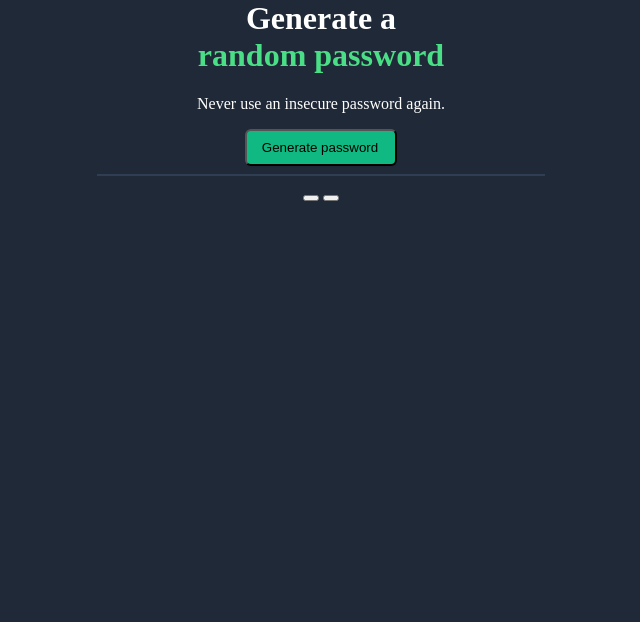
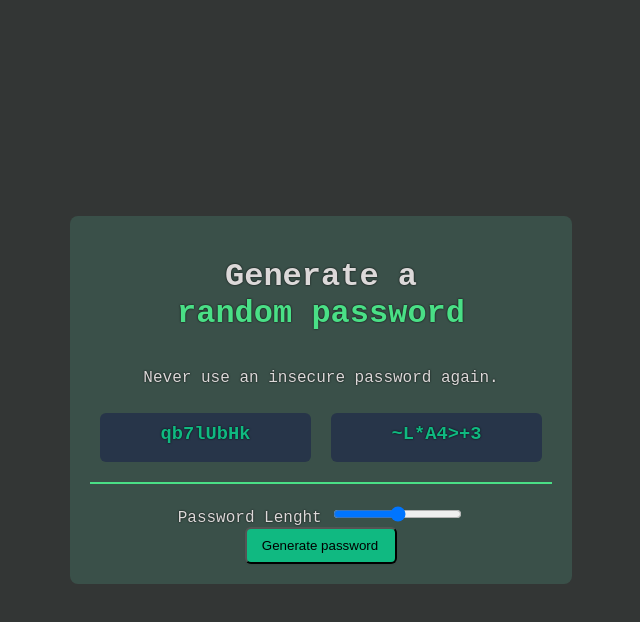
Before and after one commit to Mihai-Vue/password-generator, a plain HTML site: page index.html in a window 1280 px wide. Both pictures are taken after a click on the button "Generate password". Shown: the whole page, without its empty margins (319-959 px from the left). Drawn offline with Linux system fonts and the light colour scheme.

Commit message:
app generate two passwords - functional

```diff
--- a/index.css
+++ b/index.css
@@ -1,17 +1,34 @@
 body {
     margin: 0;
-    background: #1F2937;
-    color: white;
+    background: #333635;
+    color: rgb(220, 217, 217);
+    display: flex;
+    justify-content: center;
+    align-items: center;
+    min-height: 100vh;
+    text-shadow: 0 0 2px black;
+    font-family: 'Courier New', Courier, monospace;
+}
+
+ .container {
+    padding: 20px;
+    background: #3a5049;
+    border-radius: 8px;
+    display: flex;
+    flex-direction: column;
+    align-items: center;
+    justify-content: center;
     text-align: center;
 }
 
 span {
-    color:#4ADF86
+    color: #4ADF86
 }
 
 h3 {
     color: #D5D4D8;
 }
+
 
 #btn-generate {
     padding: 9px 17px 9px 15px;
@@ -20,12 +37,25 @@ h3 {
     box-shadow: 0px 1px 2px rgba(0, 0, 0, 0.05);
     border-radius: 6px;
     cursor: pointer;
+    display: flex;
+    margin: auto;
 }
 
-hr {
-   width: 446px;
-   height: 0px;
-   left: 52px;
-   top: 361px;
-   border: 1px solid #2F3E53;
+#password-one,
+#password-two {
+    color: #10B981;
+    width: 211px;
+    height: 39px;
+    background: #273549;
+    border-radius: 6px;
+    padding-top: 10px;
+    margin: 10px;
 }
+
+.btn-pass {
+    display: flex;
+    justify-content: space-between;
+    border-bottom: 2px solid #4ADF86;
+    padding-bottom: 10px;
+    margin-bottom: 20px;
+}
--- a/index.html
+++ b/index.html
@@ -1,14 +1,27 @@
-<html>
-    <head>
-        <link rel="stylesheet" href="index.css">
-    </head>
-    <body>
+<!DOCTYPE html>
+<html lang="en">
+<head>
+    <meta charset="UTF-8">
+    <meta http-equiv="X-UA-Compatible" content="IE=edge">
+    <meta name="viewport" content="width=device-width, initial-scale=1.0">
+    <script src="./index.js" defer></script>
+    <title>Password Generator</title>
+    <link rel="stylesheet" href="./index.css">
+</head>
+<body>
+    <div class="container">
         <h1>Generate a <br><span>random password</span></h1>
         <P>Never use an insecure password again.</P>
-        <button id="btn-generate">Generate password</button>
-        <hr>
-        <script src="index.js"></script>
-        <button id="password-one"></button>
-        <button id="password-two"></button>
-    </body>
+        <div class="btn-pass">
+            <h3 id="password-one">password one</h3>
+            <h3 id="password-two">password two </h3>
+        </div>
+        <div class="pass-generate">
+            <label for="lenght">Password Lenght</label>
+            <input type="range" id="rangeValue" min="1" max="15" oninput="outputValue.value=rangeValue.value">
+            <output id="outputValue"></output>
+            <button id="btn-generate" onclick="getPass()">Generate password</button>
+        <div>
+    </div>
+</body>
 </html>
--- a/index.js
+++ b/index.js
@@ -1,6 +1,52 @@
-const characters = ["A","B","C","D","E","F","G","H","I","J","K","L","M","N","O","P","Q","R","S","T","U","V","W","X","Y","Z","a","b","c","d","e","f","g","h","i","j","k","l","m","n","o","p","q","r","s","t","u","v","w","x","y","z", "0", "1", "2", "3", "4", "5", "6", "7", "8", "9","~","`","!","@","#","$","%","^","&","*","(",")","_","-","+","=","{","[","}","]",",","|",":",";","<",">",".","?",
+const characters = ["A","B","C","D","E","F","G","H","I","J","K","L","M","N","O","P","Q","R","S","T","U","V","W","X","Y","Z","a","b","c","d","e","f","g","h","i","j","k","l","m","n","o","p","q","r","s","t","u","v","w","x","y","z", "0", "1", "2", "3", "4", "5", "6", "7", "8", "9","~","`","!","@","#","$","%","^","&","*","(",")","_","-","+","=","{","[","}","]",",","|",":",";","<",">",".","?",
 "/"];
 
 
- // generate two radom passwords when the user clicks the button
- // each password should be 15 characters long
+// generate two radom passwords when the user clicks the button
+// each password should be 15 characters long
+
+let pass = [];
+let finalPass = "";
+const rangeValue = document.getElementById("rangeValue");
+const passwordOne = document.getElementById("password-one");
+const passwordTwo = document.getElementById("password-two");
+let valueRange = rangeValue.value;
+rangeValue.addEventListener("input", getRangeValue);
+
+function getRangeValue(e) {
+  let value = e.target.value;
+  console.log(value);
+  rangeValue.value = value;
+}
+
+function getPasswort() {
+  pass = [];
+  for (let i = 0; i < rangeValue.value; i++) {
+    pass.push(characters[Math.floor(Math.random() * characters.length)]);
+  }
+  finalPass = pass.join("");
+  passwordOne.textContent = finalPass;
+  passwordTwo.textContent = finalPass;
+}
+
+function generatePassword() {
+  pass = [];
+  for (let i = 0; i < rangeValue.value; i++) {
+    pass.push(characters[Math.floor(Math.random() * characters.length)]);
+  }
+  finalPass = pass.join("");
+}
+function getPass() {
+  getpassOne()
+  getPassTwo()
+}
+
+function getpassOne() {
+  generatePassword()
+  passwordOne.textContent = finalPass;
+}
+
+function getPassTwo() {
+  generatePassword()
+  passwordTwo.textContent = finalPass;
+}
```
Lines whose indentation alone changed are shown as unchanged.
